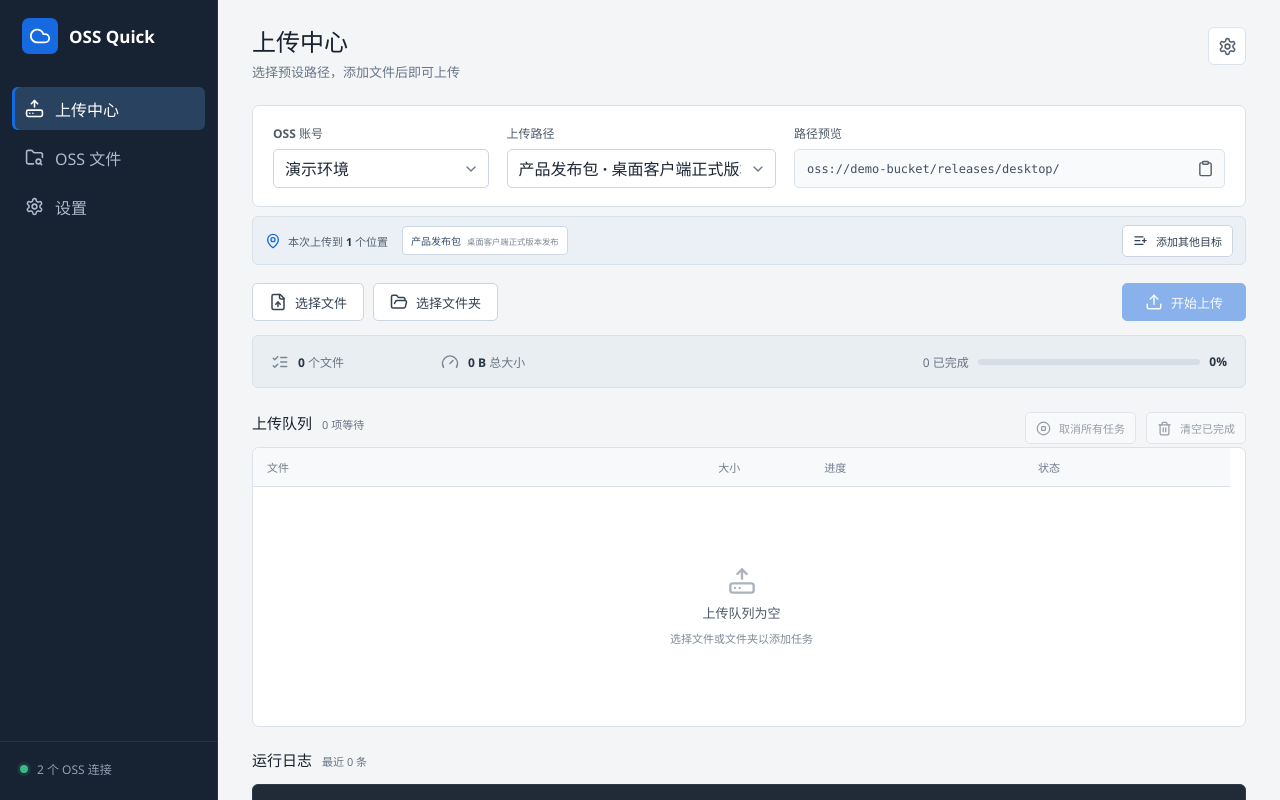
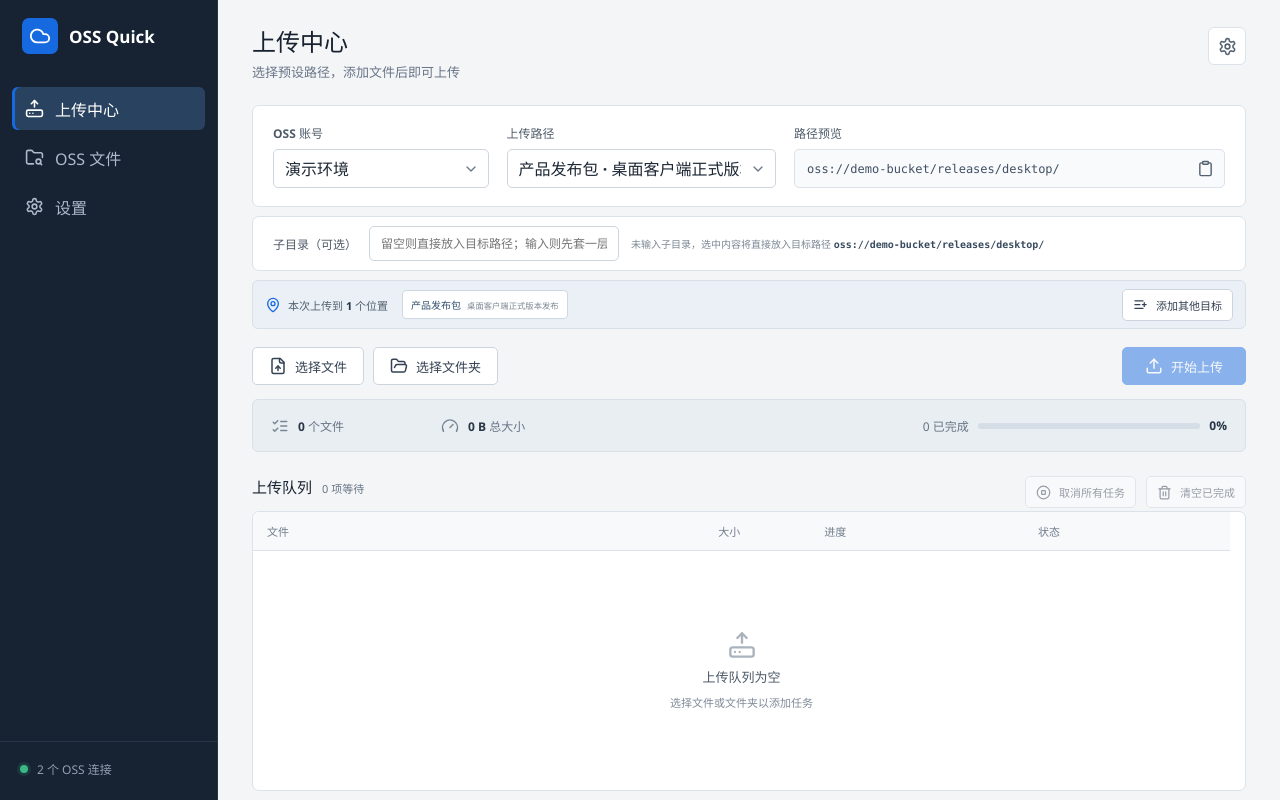
Before and after one commit to zxl1062808664/Oss-Browser-Plus, a React (Vite) app in the folder src/renderer/: page / in a window 1280 px wide. Shown: the top 800 px of the page. Built offline with nearby package versions, Linux system fonts and the light colour scheme.

Commit message:
添加提示

```diff
--- a/src/renderer/src/App.tsx
+++ b/src/renderer/src/App.tsx
@@ -34,7 +34,11 @@ function App() {
   const [toast, setToast] = useState('')
   const [folderPicker, setFolderPicker] = useState<{ root: string; tree: FolderTreeNode } | null>(null)
   const [folderScanning, setFolderScanning] = useState(false)
+  const [subfolder, setSubfolder] = useState('')
+  const [confirmUploadOpen, setConfirmUploadOpen] = useState(false)
+  const [pendingUpload, setPendingUpload] = useState<{ onlyTaskId?: string } | null>(null)
   const cancelRequested = useRef(false)
+  const subfolderPrefix = normalizePrefix(subfolder)
 
   const selectedProfile = config.profiles.find((item) => item.id === selectedProfileId)
   const availablePresets = useMemo(() => config.presets.filter((item) => item.profileId === selectedProfileId), [config.presets, selectedProfileId])
@@ -104,6 +108,17 @@ function App() {
 
   const startUpload = async (onlyTaskId?: string) => {
     if (!selectedTargets.length) return notify('请至少选择一个上传目标')
+    const hasPending = tasks.some((task) => (task.status === 'waiting' || task.status === 'failed') && (!onlyTaskId || task.id === onlyTaskId))
+    if (!hasPending) return notify('没有待上传文件')
+    if (subfolderPrefix) {
+      setPendingUpload(onlyTaskId ? { onlyTaskId } : null)
+      setConfirmUploadOpen(true)
+      return
+    }
+    await runUpload(onlyTaskId)
+  }
+
+  const runUpload = async (onlyTaskId?: string) => {
     const pending = tasks.filter((task) => (task.status === 'waiting' || task.status === 'failed') && (!onlyTaskId || task.id === onlyTaskId))
     if (!pending.length) return notify('没有待上传文件')
     const operations = pending.flatMap((task): UploadTask[] => task.targetPresetId
@@ -115,7 +130,7 @@ function App() {
     setBusy(true)
     const startedAt = performance.now()
     const resultCounts = { success: 0, skipped: 0, failed: 0 }
-    addLog('info', `开始执行 ${operations.length} 个上传任务，共 ${selectedTargets.length} 个目标`)
+    addLog('info', `开始执行 ${operations.length} 个上传任务，共 ${selectedTargets.length} 个目标${subfolderPrefix ? `，子目录 ${subfolderPrefix}` : ''}`)
     let cursor = 0
     const worker = async () => {
       while (cursor < operations.length && !cancelRequested.current) {
@@ -126,8 +141,8 @@ function App() {
           setTasks((current) => current.map((item) => item.id === task.id ? { ...item, status: 'failed', error: '上传路径已不存在' } : item))
           continue
         }
-        const objectName = [normalizePrefix(target.prefix), task.relativePath].filter(Boolean).join('/')
-        const displayPath = `${fullPath(target)}${task.relativePath}`
+        const objectName = [normalizePrefix(target.prefix), subfolderPrefix, task.relativePath].filter(Boolean).join('/')
+        const displayPath = `${fullPath(target)}${subfolderPrefix ? `${subfolderPrefix}/` : ''}${task.relativePath}`
         setTasks((current) => current.map((item) => item.id === task.id ? { ...item, status: 'uploading', progress: 0, error: undefined, objectName: displayPath } : item))
         try {
           const result = await window.desktopApi.upload({
@@ -141,7 +156,7 @@ function App() {
           const status: TaskStatus = result.skipped ? 'skipped' : 'success'
           resultCounts[result.skipped ? 'skipped' : 'success'] += 1
           setTasks((current) => current.map((item) => item.id === task.id ? { ...item, status, progress: 100 } : item))
-          addLog('success', `${result.skipped ? '已跳过' : '上传成功'}：${fullPath(target)}${task.relativePath}`)
+          addLog('success', `${result.skipped ? '已跳过' : '上传成功'}：${fullPath(target)}${subfolderPrefix ? `${subfolderPrefix}/` : ''}${task.relativePath}`)
         } catch (error) {
           const message = error instanceof Error ? error.message : String(error)
           if (cancelRequested.current) {
@@ -149,7 +164,7 @@ function App() {
           } else {
             resultCounts.failed += 1
             setTasks((current) => current.map((item) => item.id === task.id ? { ...item, status: 'failed', error: message } : item))
-            addLog('error', `上传失败：${fullPath(target)}${task.relativePath} · ${message}`)
+            addLog('error', `上传失败：${fullPath(target)}${subfolderPrefix ? `${subfolderPrefix}/` : ''}${task.relativePath} · ${message}`)
           }
         }
       }
@@ -227,6 +242,7 @@ function App() {
             config={config} tasks={tasks} logs={logs} selectedProfileId={selectedProfileId} selectedPresetId={selectedPresetId}
             availablePresets={availablePresets} selectedTargets={selectedTargets}
             selectedPreset={selectedPreset} selectedProfile={selectedProfile} busy={busy} folderScanning={folderScanning}
+            subfolder={subfolder} onSubfolderChange={setSubfolder}
             completed={completed} failed={failed} totalSize={totalSize} totalProgress={totalProgress}
             onProfileChange={selectProfile} onPresetChange={changePrimaryTarget} onTargetsChange={setSelectedTargetIds} onCopy={copyPath} onFiles={selectFiles} onFolder={selectFolder}
             onUpload={startUpload} onSettings={() => setPage('settings')}
@@ -245,9 +261,24 @@ function App() {
         root={folderPicker.root}
         tree={folderPicker.tree}
         preset={selectedPreset}
+        subfolder={subfolder}
         onClose={() => setFolderPicker(null)}
         onConfirm={confirmFolderSelection}
       />}
+      {confirmUploadOpen && <Modal title="确认上传目录" wide onClose={() => setConfirmUploadOpen(false)}>
+        <div className="confirm-upload">
+          <p>你输入了子目录，本次队列中的文件将上传到以下文件夹：</p>
+          <div className="confirm-paths">
+            {selectedTargets.length ? selectedTargets.map((target) => <code key={target.id}>{`${fullPath(target)}${subfolderPrefix}/`}</code>) : <code className="empty">请先选择上传目标</code>}
+          </div>
+          <p className="confirm-tip">确认后本次队列的全部任务（含重试任务）都会存放到上述路径。若不想套这一层，请先清空子目录输入框再上传。</p>
+          <div className="modal-actions">
+            <span />
+            <button type="button" className="secondary" onClick={() => setConfirmUploadOpen(false)}>返回修改</button>
+            <button type="button" className="primary" onClick={() => { setConfirmUploadOpen(false); runUpload(pendingUpload?.onlyTaskId) }}><Upload size={16} />确认上传</button>
+          </div>
+        </div>
+      </Modal>}
       {toast && <div className="toast"><Check size={16} />{toast}</div>}
     </div>
   )
@@ -381,14 +412,16 @@ interface UploadPageProps {
   config: AppConfig; tasks: UploadTask[]; logs: LogEntry[]; selectedProfileId: string; selectedPresetId: string
   availablePresets: UploadPreset[]; selectedTargets: UploadPreset[]
   selectedPreset?: UploadPreset; selectedProfile?: OssProfile; busy: boolean; folderScanning: boolean
+  subfolder: string; onSubfolderChange: (value: string) => void
   completed: number; failed: number; totalSize: number; totalProgress: number
   onProfileChange: (id: string) => void; onPresetChange: (id: string) => void; onTargetsChange: (ids: string[]) => void; onCopy: () => void; onFiles: () => void; onFolder: () => void
   onUpload: () => void; onSettings: () => void; onRemove: (id: string) => void; onRetry: (id: string) => void; onClear: () => void; onCancelAll: () => void
 }
 
 function UploadPage(props: UploadPageProps) {
-  const { config, tasks, logs, selectedPreset, selectedProfile } = props
+  const { config, tasks, logs, selectedPreset, selectedProfile, subfolder, onSubfolderChange } = props
   const [showTargetPicker, setShowTargetPicker] = useState(false)
+  const subfolderPrefix = normalizePrefix(subfolder)
   return <>
     <header className="page-header">
       <div><h1>上传中心</h1><p>选择预设路径，添加文件后即可上传</p></div>
@@ -409,8 +442,15 @@ function UploadPage(props: UploadPageProps) {
           <label htmlFor="path-target">上传路径</label>
           <div className="select-wrap"><select id="path-target" disabled={props.busy || !props.availablePresets.length} value={props.selectedPresetId} onChange={(event) => props.onPresetChange(event.target.value)}>{props.availablePresets.length ? props.availablePresets.map((preset) => <option key={preset.id} value={preset.id}>{preset.name}{preset.description ? ` · ${preset.description}` : ''}</option>) : <option value="">该账号暂无上传路径</option>}</select><ChevronDown size={16} /></div>
         </div>
-        <div className="path-field"><label>路径预览</label><div className={`path-preview ${selectedPreset ? '' : 'empty'}`}><span>{selectedPreset ? fullPath(selectedPreset) : '请前往设置为该账号添加路径'}</span><button className="icon-button small" disabled={!selectedPreset} title="复制 OSS 路径" onClick={props.onCopy}><Clipboard size={17} /></button></div></div>
+        <div className="path-field"><label>路径预览</label><div className={`path-preview ${selectedPreset ? '' : 'empty'}`}><span>{selectedPreset ? `${fullPath(selectedPreset)}${subfolderPrefix ? `${subfolderPrefix}/` : ''}` : '请前往设置为该账号添加路径'}</span><button className="icon-button small" disabled={!selectedPreset} title="复制 OSS 路径" onClick={props.onCopy}><Clipboard size={17} /></button></div></div>
       </section>
+
+      <div className="subfolder-bar">
+        <label htmlFor="subfolder-input" title="为空时直接放入目标路径；输入后会在目标路径下先套一层文件夹再存放选中内容">子目录（可选）</label>
+        <input id="subfolder-input" disabled={props.busy || !selectedPreset} value={subfolder} placeholder="留空则直接放入目标路径；输入则先套一层文件夹，例如 release-2024" onChange={(event) => onSubfolderChange(event.target.value)} />
+        {subfolderPrefix && selectedPreset && <span className="subfolder-preview">最终路径：<b>{`${fullPath(selectedPreset)}${subfolderPrefix}/`}</b>（此层级对本次队列全部任务生效）</span>}
+        {!subfolderPrefix && selectedPreset && <span className="subfolder-hint">未输入子目录，选中内容将直接放入目标路径 <b>{fullPath(selectedPreset)}</b></span>}
+      </div>
 
       <section className="target-summary">
         <div className="target-summary-title"><MapPin size={16} /><span>本次上传到 <b>{props.selectedTargets.length}</b> 个位置</span></div>
@@ -577,16 +617,18 @@ function SettingsEmpty({ title, text }: { title: string; text: string }) {
   return <div className="settings-empty"><Cloud size={25} /><strong>{title}</strong><span>{text}</span></div>
 }
 
-function FolderPickerModal({ root, tree, preset, onClose, onConfirm }: {
+function FolderPickerModal({ root, tree, preset, subfolder, onClose, onConfirm }: {
   root: string
   tree: FolderTreeNode
   preset?: UploadPreset
+  subfolder?: string
   onClose: () => void
   onConfirm: (selectedPaths: string[]) => void | Promise<void>
 }) {
   const [expanded, setExpanded] = useState<Set<string>>(() => new Set([tree.relativePath]))
   const [checked, setChecked] = useState<Set<string>>(new Set())
   const [submitting, setSubmitting] = useState(false)
+  const subfolderPrefix = normalizePrefix(subfolder || '')
 
   const toggleExpand = (relativePath: string) => {
     setExpanded((current) => {
@@ -693,9 +735,9 @@ function FolderPickerModal({ root, tree, preset, onClose, onConfirm }: {
       </div>
       <div className="folder-picker-footer">
         <span className="folder-selected">{summary.fileCount ? `已选 ${summary.fileCount} 个文件 · ${formatBytes(summary.size)}` : '未勾选任何内容'}</span>
-        <span className="folder-preview" title={preset ? `${fullPath(preset)}${summary.folderNames.join(' / ')}` : ''}>{preset ? (summary.folderNames.length
-          ? `OSS 目标：${fullPath(preset)}${summary.folderNames.slice(0, 3).join(' / ')}${summary.folderNames.length > 3 ? ` 等 ${summary.folderNames.length} 个目录` : ''}`
-          : `OSS 目标：${fullPath(preset)}`) : '未选择上传路径'}</span>
+        <span className="folder-preview" title={preset ? `${fullPath(preset)}${subfolderPrefix ? `${subfolderPrefix}/` : ''}${summary.folderNames.join(' / ')}` : ''}>{preset ? (summary.folderNames.length
+          ? `OSS 目标：${fullPath(preset)}${subfolderPrefix ? `${subfolderPrefix}/` : ''}${summary.folderNames.slice(0, 3).join(' / ')}${summary.folderNames.length > 3 ? ` 等 ${summary.folderNames.length} 个目录` : ''}`
+          : `OSS 目标：${fullPath(preset)}${subfolderPrefix ? `${subfolderPrefix}/` : ''}`) : '未选择上传路径'}</span>
         <button className="secondary" onClick={onClose}>取消</button>
         <button className="primary" disabled={!summary.fileCount || submitting} onClick={handleConfirm}>{submitting ? <LoaderCircle className="spin" size={15} /> : <FileUp size={15} />}{submitting ? '正在添加...' : `添加 ${summary.fileCount} 个文件`}</button>
       </div>
--- a/src/renderer/src/styles.css
+++ b/src/renderer/src/styles.css
@@ -50,6 +50,14 @@ h1, h2, p { margin: 0; }
 .path-preview > span { min-width: 0; flex: 1; overflow: hidden; color: #415064; font: 12px Consolas, monospace; white-space: nowrap; text-overflow: ellipsis; }
 .path-preview .icon-button { margin-right: 3px; border: 0; background: transparent; }
 .path-preview.empty > span { color: #8b96a3; font-family: inherit; }
+.subfolder-bar { display: flex; align-items: center; gap: 12px; min-height: 52px; padding: 9px 20px; margin-top: 9px; background: #fff; border: 1px solid var(--border); border-radius: 7px; }
+.subfolder-bar > label { flex: none; color: #4f5b69; font-size: 12px; font-weight: 600; white-space: nowrap; }
+.subfolder-bar > input { width: 250px; height: 35px; flex: none; padding: 0 11px; border: 1px solid #cdd5df; border-radius: 5px; color: #202c3a; background: #fff; font-size: 12px; }
+.subfolder-bar > input:focus { outline: 2px solid #8bb8f8; outline-offset: 1px; }
+.subfolder-bar > input:disabled { color: #8a95a2; background: #f2f4f6; cursor: not-allowed; }
+.subfolder-bar .subfolder-hint, .subfolder-bar .subfolder-preview { min-width: 0; flex: 1; overflow: hidden; color: #7b8794; font-size: 10px; white-space: nowrap; text-overflow: ellipsis; }
+.subfolder-bar .subfolder-preview b { color: #3a4b5f; font: 10px Consolas, monospace; }
+.subfolder-bar .subfolder-hint b { color: #3a4b5f; font: 10px Consolas, monospace; font-weight: 600; }
 .target-summary { min-height: 48px; display: grid; grid-template-columns: auto minmax(0, 1fr) auto; align-items: center; gap: 14px; padding: 7px 12px; margin-top: 9px; background: #eaf0f5; border: 1px solid #d8e0e8; border-radius: 6px; }
 .target-summary-title { display: flex; align-items: center; gap: 7px; color: #526171; font-size: 11px; white-space: nowrap; }
 .target-summary-title svg { color: var(--blue); }
@@ -192,6 +200,12 @@ h1, h2, p { margin: 0; }
 .test-message { padding: 8px 10px; margin-top: 13px; color: #a23d3d; background: #fff1f1; border-radius: 4px; font-size: 11px; }
 .test-message.ok { color: #147052; background: #e9f7f2; }
 .modal-actions { display: grid; grid-template-columns: auto 1fr auto auto; align-items: center; gap: 9px; padding-top: 20px; margin-top: 19px; border-top: 1px solid #e6eaee; }
+.confirm-upload { padding: 20px; max-height: 60vh; overflow-y: auto; }
+.confirm-upload > p { color: #4f5b69; font-size: 13px; line-height: 1.7; }
+.confirm-paths { display: grid; gap: 7px; padding: 12px; margin-top: 13px; background: #f2f6fa; border: 1px solid #dbe4ee; border-radius: 6px; }
+.confirm-paths code { overflow: hidden; padding: 8px 11px; color: #2c4a6e; background: #fff; border: 1px solid #d6e0ea; border-radius: 4px; font: 11px Consolas, monospace; white-space: nowrap; text-overflow: ellipsis; }
+.confirm-paths code.empty { color: #8b96a3; background: transparent; border: 0; }
+.confirm-tip { margin-top: 12px; color: #7b8794 !important; font-size: 11px !important; }
 .target-picker { padding: 18px 20px 20px; }
 .target-picker > p { color: var(--muted); font-size: 11px; }
 .target-picker-list { max-height: 390px; overflow-y: auto; margin-top: 14px; border: 1px solid var(--border); border-radius: 6px; }
@@ -270,6 +284,7 @@ h1, h2, p { margin: 0; }
 @media (max-width: 1050px) {
   .content { padding-inline: 24px; }
   .target-band { grid-template-columns: minmax(145px, .8fr) minmax(165px, 1fr) minmax(245px, 1.4fr); gap: 12px; }
+  .subfolder-bar > input { width: 170px; }
   .target-summary-title span { display: none; }
   .browse-toolbar { grid-template-columns: 160px 190px 1fr; gap: 10px; }
   .object-head, .object-row { grid-template-columns: minmax(220px, 2fr) 80px minmax(140px, 1fr) 60px; gap: 10px; }
```
